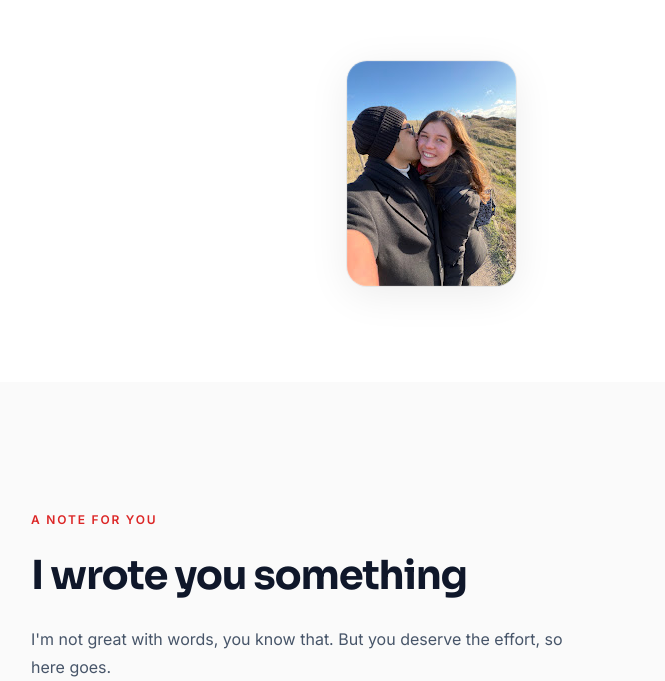
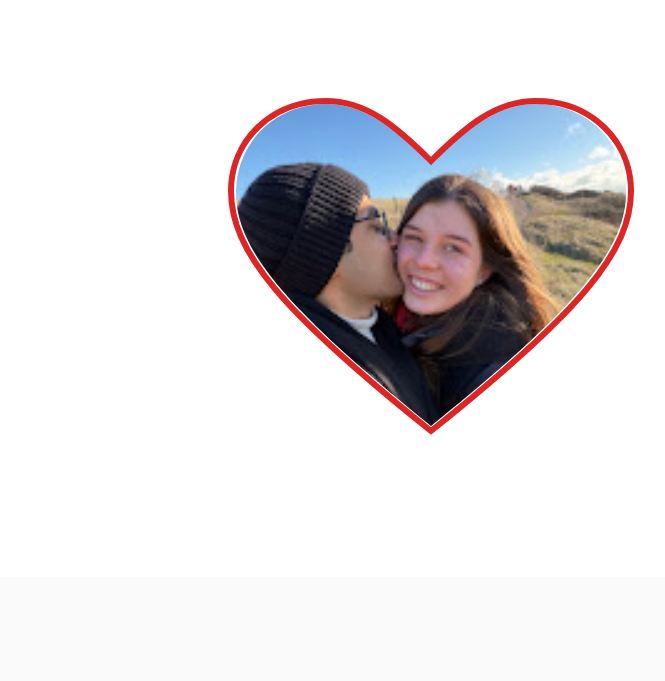
Before and after one commit to aryankhedkar/valentine-s2026, a plain HTML site: page index.html in a window 1280 px wide. Shown: the part 835-1516 px from the top of the page, without its empty margins (209-874 px from the left). Drawn offline with Linux system fonts and the light colour scheme.

Commit message:
Heart-shaped photo frame, bigger image
Co-authored-by: Cursor <cursoragent@cursor.com>

```diff
--- a/index.html
+++ b/index.html
@@ -560,49 +560,55 @@
             justify-content: center;
         }
 
-        .photo-frame {
-            max-width: 480px;
-            width: 100%;
-            border-radius: 20px;
-            overflow: hidden;
-            box-shadow: 0 8px 40px rgba(0, 0, 0, 0.08), 0 0 0 1px var(--border);
+        .photo-heart {
             position: relative;
+            width: clamp(280px, 50vw, 420px);
+            height: clamp(280px, 50vw, 420px);
         }
 
-        .photo-frame::before {
-            content: '';
+        .photo-heart-shape {
             position: absolute;
             inset: 0;
-            border-radius: 20px;
-            box-shadow: inset 0 0 0 1px rgba(255,255,255,0.1);
-            z-index: 1;
-            pointer-events: none;
+            clip-path: path('M210 35c-35-50-105-50-140 0C35 85 35 155 210 280 385 155 385 85 350 35c-35-50-105-50-140 0z');
+            /* fallback for the clip-path using viewBox 0 0 420 300 scaled */
+        }
+
+        .photo-heart-border {
+            position: absolute;
+            inset: -6px;
+            width: calc(100% + 12px);
+            height: calc(100% + 12px);
+        }
+
+        .photo-heart-border svg {
+            width: 100%;
+            height: 100%;
+        }
+
+        .photo-frame {
+            width: 100%;
+            height: 100%;
+            overflow: hidden;
+            position: relative;
         }
 
         .photo-frame img {
             width: 100%;
-            height: auto;
+            height: 100%;
+            object-fit: cover;
+            object-position: center 20%;
             display: block;
-        }
-
-        .photo-caption {
-            text-align: center;
-            margin-top: 1.25rem;
-            font-size: 0.8rem;
-            font-weight: 500;
-            color: var(--text-muted);
-            letter-spacing: 0.02em;
         }
 
         .photo-wrapper {
             opacity: 0;
-            transform: translateY(20px);
+            transform: translateY(20px) scale(0.95);
             transition: opacity 0.6s ease, transform 0.6s ease;
         }
 
         .photo-wrapper.visible {
             opacity: 1;
-            transform: translateY(0);
+            transform: translateY(0) scale(1);
         }
 
         /* Animate on scroll */
@@ -639,8 +645,18 @@
     <!-- Photo -->
     <section class="photo-section">
         <div class="photo-wrapper">
-            <div class="photo-frame">
-                <img src="us.png" alt="Aryan and Sofia">
+            <div class="photo-heart">
+                <svg viewBox="0 0 420 380" style="position:absolute;inset:0;width:100%;height:100%;z-index:2;pointer-events:none" fill="none" xmlns="http://www.w3.org/2000/svg">
+                    <path d="M210 350C60 230 10 170 10 110C10 60 50 20 105 20C145 20 175 45 210 80C245 45 275 20 315 20C370 20 410 60 410 110C410 170 360 230 210 350Z" stroke="#dc2626" stroke-width="6" fill="none"/>
+                </svg>
+                <svg viewBox="0 0 420 380" style="position:absolute;inset:0;width:100%;height:100%;overflow:visible" xmlns="http://www.w3.org/2000/svg">
+                    <defs>
+                        <clipPath id="heartClip">
+                            <path d="M210 345C65 228 15 168 15 112C15 63 53 23 105 23C143 23 173 47 210 82C247 47 277 23 315 23C367 23 405 63 405 112C405 168 355 228 210 345Z"/>
+                        </clipPath>
+                    </defs>
+                    <image href="us.png" x="0" y="-30" width="420" height="420" clip-path="url(#heartClip)" preserveAspectRatio="xMidYMin slice"/>
+                </svg>
             </div>
         </div>
     </section>
```
